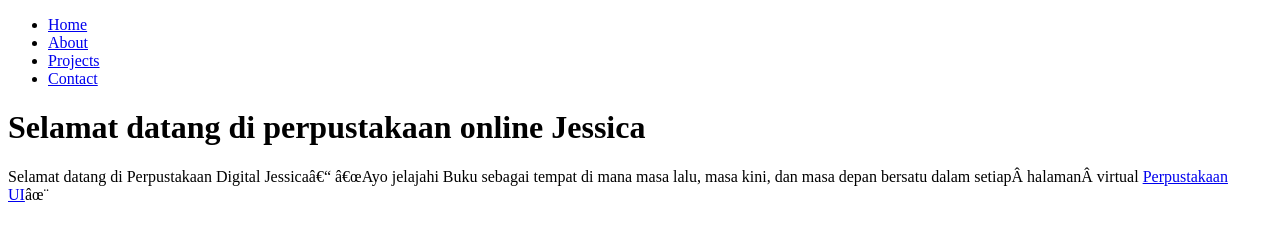
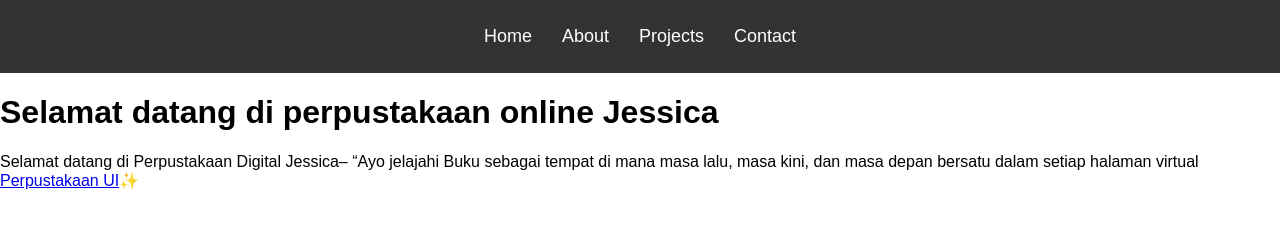
Before and after one commit to Jessicavalenciashb/Jessicavalenciashb.github.io, a plain HTML site: page index.html in a window 1280 px wide. Drawn offline with Linux system fonts and the light colour scheme.

Commit message:
Update index.html

```diff
--- a/index.html
+++ b/index.html
@@ -1,12 +1,10 @@
 <!DOCTYPE html>
 <html lang="en">
 <head>
-    <Script>
     <meta charset="UTF-8">
     <meta name="viewport" content="width=device-width, initial-scale=1.0">
     <title>My GitHub Website</title>
     <link rel="stylesheet" href="styles.css">
-        </script>
 </head>
 <body>
     <header>
```
